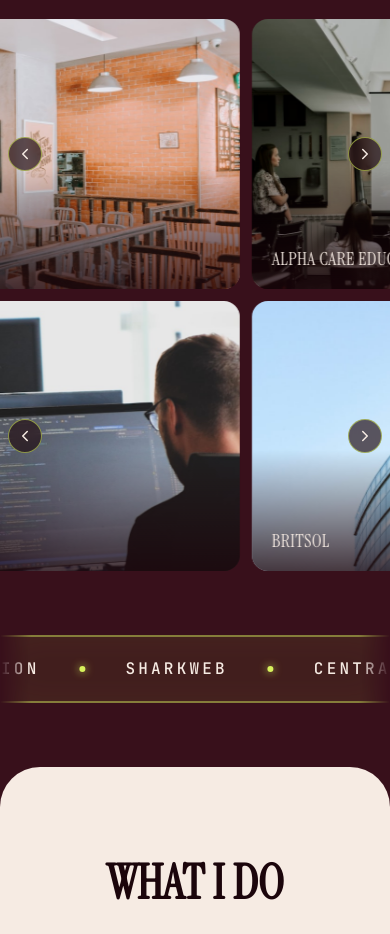
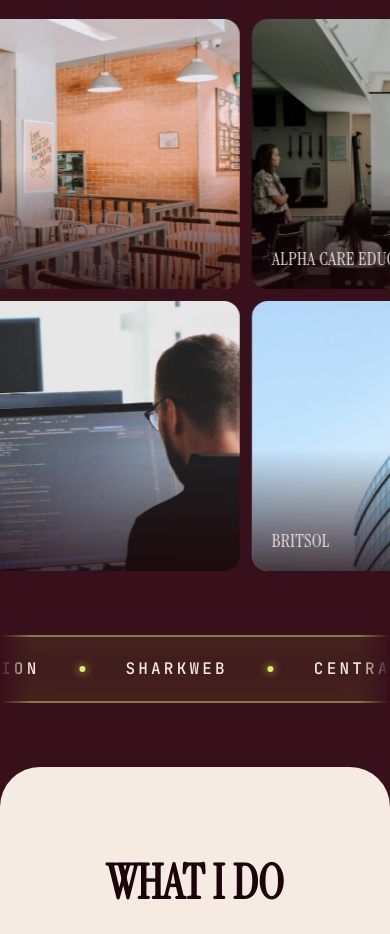
Before and after one commit to Dauddev07/rida_fatima_marketing_portfolio, a React (Vite) app: page / in a window 390 px wide. Shown: the part 1040-1974 px from the top of the page. Built offline with nearby package versions, Linux system fonts and the light colour scheme.

Commit message:
Implement momentum scrolling for MarqueeRow with touch and wheel support, enhancing user experience on mobile devices.

```diff
--- a/src/sections/MarqueeSection.tsx
+++ b/src/sections/MarqueeSection.tsx
@@ -1,4 +1,3 @@
-import { ChevronLeft, ChevronRight } from 'lucide-react';
 import { useEffect, useRef, type RefObject } from 'react';
 import FadeIn from '../components/FadeIn';
 import { brandRow1, brandRow2, brands, type Brand } from '../data/brands';
@@ -58,11 +57,46 @@ function MarqueeRow({ images, direction, sectionRef }: MarqueeRowProps) {
     return () => window.removeEventListener('scroll', computeScrollX);
   }, [direction, setWidth, sectionRef]);
 
-  // Shared by the wheel/touch handlers below and by the tap arrows that
-  // appear on narrow screens, where swipe-to-browse isn't discoverable.
   const applyDelta = (delta: number) => {
     manualOffsetRef.current = ((manualOffsetRef.current + delta) % setWidth + setWidth) % setWidth;
     applyTransform();
+  };
+
+  // A trackpad/mouse wheel keeps sending small, decaying deltaX events on
+  // its own after one swipe (that's OS-level momentum), which is why
+  // desktop already glides to a stop. Touch gives us nothing after
+  // touchend -- since we preventDefault() on touchmove to claim the
+  // gesture, we also throw away any native scroll inertia -- so a swipe
+  // just stops dead the instant the finger lifts. This replays the same
+  // feel manually: track velocity while dragging, then keep applying it
+  // with exponential decay after release until it's imperceptible.
+  const velocityRef = useRef(0);
+  const momentumFrameRef = useRef<number | null>(null);
+
+  const stopMomentum = () => {
+    if (momentumFrameRef.current !== null) {
+      cancelAnimationFrame(momentumFrameRef.current);
+      momentumFrameRef.current = null;
+    }
+  };
+
+  const startMomentum = () => {
+    stopMomentum();
+    let lastTs = 0;
+    const FRICTION_PER_16MS = 0.94;
+    const step = (ts: number) => {
+      if (!lastTs) lastTs = ts;
+      const dt = ts - lastTs;
+      lastTs = ts;
+      velocityRef.current *= Math.pow(FRICTION_PER_16MS, dt / 16.67);
+      if (Math.abs(velocityRef.current) < 0.02) {
+        momentumFrameRef.current = null;
+        return;
+      }
+      applyDelta(velocityRef.current * dt);
+      momentumFrameRef.current = requestAnimationFrame(step);
+    };
+    momentumFrameRef.current = requestAnimationFrame(step);
   };
 
   useEffect(() => {
@@ -75,6 +109,7 @@ function MarqueeRow({ images, direction, sectionRef }: MarqueeRowProps) {
     // Only a genuine sideways gesture nudges this specific row.
     const handleWheel = (e: WheelEvent) => {
       if (Math.abs(e.deltaX) <= Math.abs(e.deltaY)) return;
+      stopMomentum();
       e.preventDefault();
       applyDelta(-e.deltaX);
     };
@@ -84,13 +119,17 @@ function MarqueeRow({ images, direction, sectionRef }: MarqueeRowProps) {
     let startX = 0;
     let startY = 0;
     let lastX = 0;
+    let lastMoveTs = 0;
     let mode: 'horizontal' | 'vertical' | null = null;
 
     const handleTouchStart = (e: TouchEvent) => {
       if (e.touches.length !== 1) return;
+      stopMomentum();
       startX = e.touches[0].clientX;
       startY = e.touches[0].clientY;
       lastX = startX;
+      lastMoveTs = e.timeStamp;
+      velocityRef.current = 0;
       mode = null;
     };
 
@@ -109,58 +148,37 @@ function MarqueeRow({ images, direction, sectionRef }: MarqueeRowProps) {
 
       e.preventDefault();
       const dx = touch.clientX - lastX;
+      const dt = e.timeStamp - lastMoveTs;
       lastX = touch.clientX;
+      lastMoveTs = e.timeStamp;
+      if (dt > 0) velocityRef.current = dx / dt;
       applyDelta(dx);
+    };
+
+    const handleTouchEnd = () => {
+      if (mode === 'horizontal' && Math.abs(velocityRef.current) > 0.02) {
+        startMomentum();
+      }
+      mode = null;
     };
 
     el.addEventListener('wheel', handleWheel, { passive: false });
     el.addEventListener('touchstart', handleTouchStart, { passive: true });
     el.addEventListener('touchmove', handleTouchMove, { passive: false });
+    el.addEventListener('touchend', handleTouchEnd, { passive: true });
+    el.addEventListener('touchcancel', handleTouchEnd, { passive: true });
     return () => {
       el.removeEventListener('wheel', handleWheel);
       el.removeEventListener('touchstart', handleTouchStart);
       el.removeEventListener('touchmove', handleTouchMove);
+      el.removeEventListener('touchend', handleTouchEnd);
+      el.removeEventListener('touchcancel', handleTouchEnd);
+      stopMomentum();
     };
   }, [setWidth]);
 
   return (
     <div ref={wrapperRef} className="relative overflow-hidden" style={{ height: 270 }}>
-      {/* Swipe isn't discoverable below ~500px, so give narrow screens an
-          explicit tap-through control instead of relying on gesture alone. */}
-      <button
-        type="button"
-        aria-label="Previous"
-        onClick={() => applyDelta(TILE_PITCH)}
-        className="hidden max-[499px]:flex items-center justify-center rounded-full absolute left-2 top-1/2 z-10"
-        style={{
-          transform: 'translateY(-50%)',
-          width: 34,
-          height: 34,
-          background: 'rgba(27,5,11,0.65)',
-          border: '1px solid rgba(215,242,92,0.55)',
-          color: '#F6EBE3',
-          backdropFilter: 'blur(4px)',
-        }}
-      >
-        <ChevronLeft size={18} />
-      </button>
-      <button
-        type="button"
-        aria-label="Next"
-        onClick={() => applyDelta(-TILE_PITCH)}
-        className="hidden max-[499px]:flex items-center justify-center rounded-full absolute right-2 top-1/2 z-10"
-        style={{
-          transform: 'translateY(-50%)',
-          width: 34,
-          height: 34,
-          background: 'rgba(27,5,11,0.65)',
-          border: '1px solid rgba(215,242,92,0.55)',
-          color: '#F6EBE3',
-          backdropFilter: 'blur(4px)',
-        }}
-      >
-        <ChevronRight size={18} />
-      </button>
       <div
         ref={innerRef}
         className="absolute left-0 top-0 flex gap-3"
```
